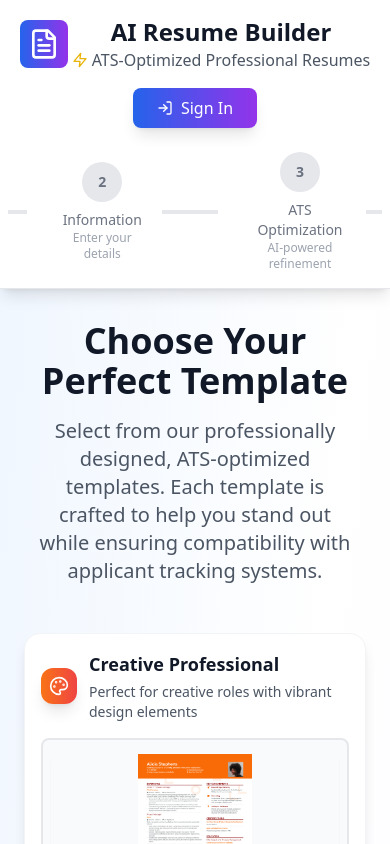
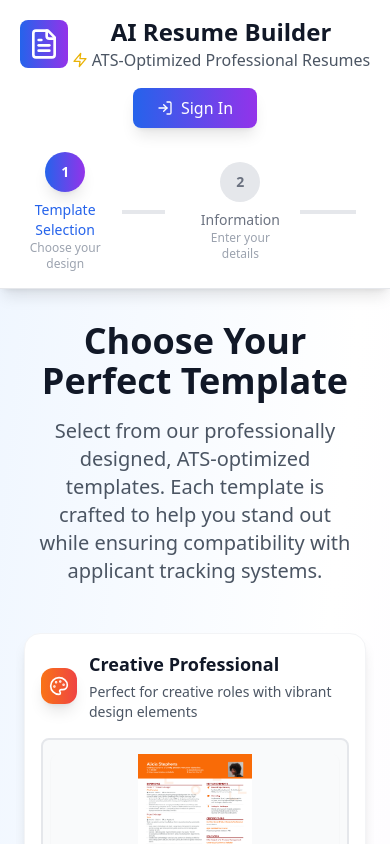
Before and after one commit to NagaBalaji005/AI-Resume-Builder, a React (Vite) app: page / in a window 390 px wide. Shown: the top 844 px of the page. Built offline with nearby package versions, Linux system fonts and the light colour scheme.

Commit message:
Update Header.jsx

```diff
--- a/src/components/Header.jsx
+++ b/src/components/Header.jsx
@@ -81,8 +81,8 @@ const Header = ({ currentStep, currentUser, onSignOut, isAuthenticated, onSignIn
           </div>
         </div>
         {/* Centered Stepper */}
-        <div className="flex items-center justify-center w-full overflow-x-auto scrollbar-thin scrollbar-thumb-blue-200 scrollbar-track-blue-50">
-          <div className="flex items-center space-x-4 sm:space-x-8 max-w-full w-full px-4 sm:px-0 justify-center min-w-[340px]">
+        <div className="w-full overflow-x-auto scrollbar-thin scrollbar-thumb-blue-200 scrollbar-track-blue-50">
+          <div className="flex items-center space-x-4 sm:space-x-8 w-full px-4 sm:px-0 sm:justify-center min-w-[640px] sm:min-w-0">
           {steps.map((step, index) => (
             <div key={step.number} className="flex items-center">
               <div className="flex flex-col items-center">
```
